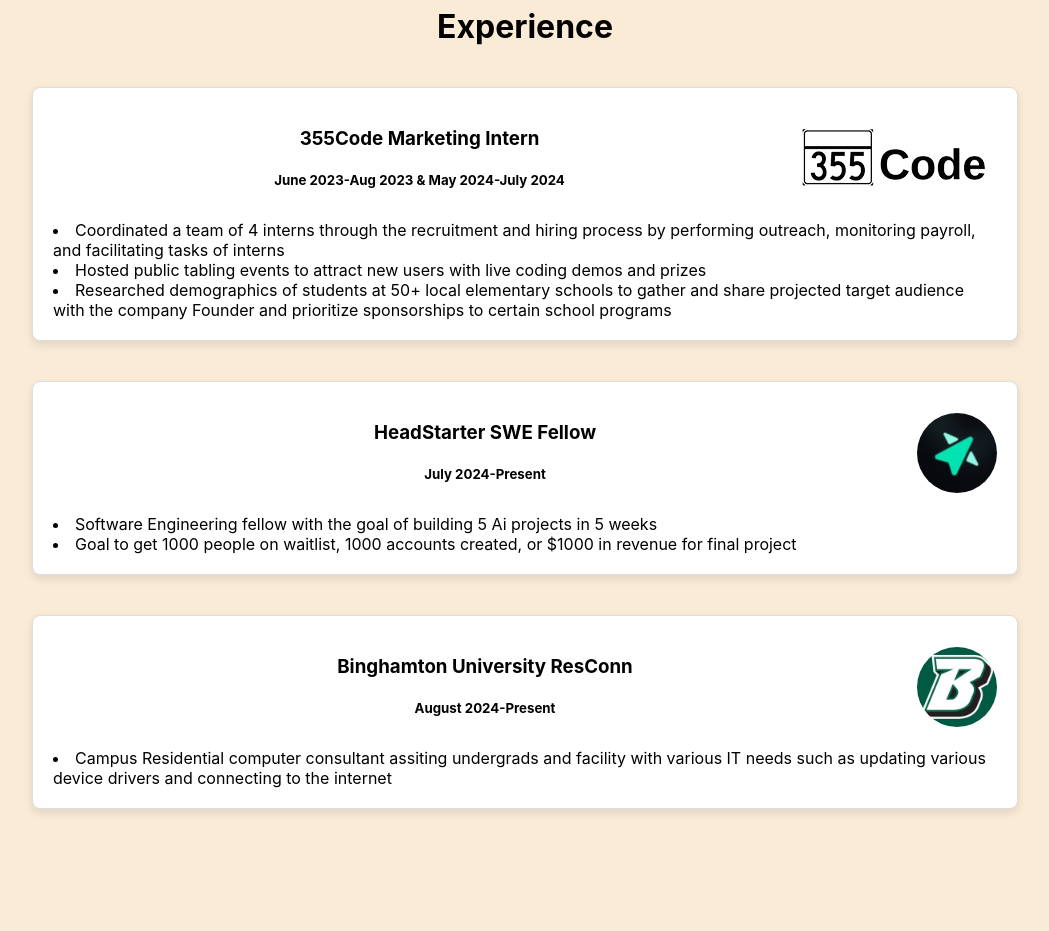
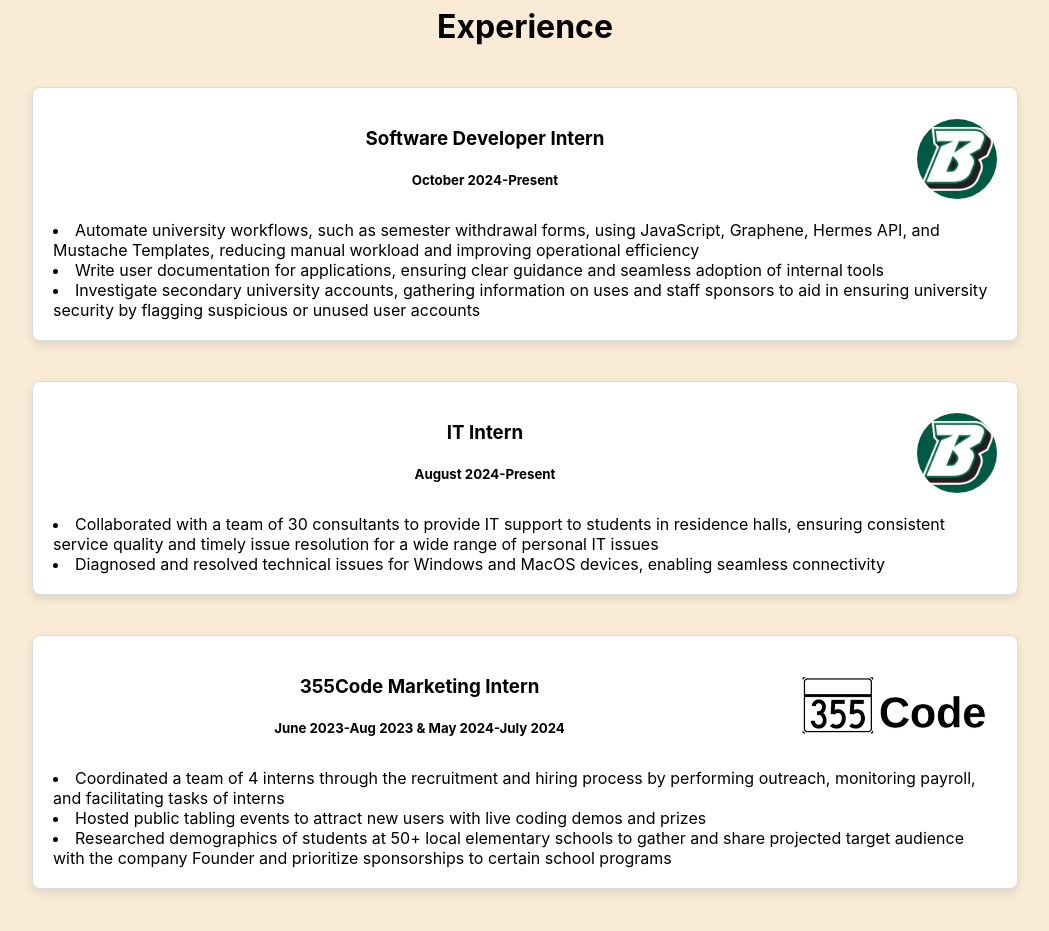
Before and after one commit to ham70/ham70.github.io, a React (Create React App) app: page / in a window 1280 px wide. Shown: the part 1420-2351 px from the top of the page, without its empty margins (115-1164 px from the left). Before the commit the page ends 2299 px from the top, so only its background shows below. Built offline with nearby package versions, Linux system fonts and the light colour scheme.

Commit message:
replace resume and partially updated expereince page

```diff
--- a/src/components/Experience.js
+++ b/src/components/Experience.js
@@ -8,6 +8,33 @@
         <div id='experience' className="experience-section">
             <h1>Experience</h1>
             <div className='exp-gallery'>
+                <div className='exp'>
+                    <div className='exp-header'>
+                        <div className='exp-title'>
+                            <h3 className='exp-name'>Software Developer Intern</h3>
+                            <h5 className='exp-date'>October 2024-Present</h5>
+                        </div>
+                        <img className='exp-image' src={bing}></img>
+                    </div>
+                    <div className='exp-description'>
+                        <li>Automate university workflows, such as semester withdrawal forms, using JavaScript, Graphene, Hermes API, and Mustache Templates, reducing manual workload and improving operational efficiency</li>
+                        <li>Write user documentation for applications, ensuring clear guidance and seamless adoption of internal tools</li>
+                        <li>Investigate secondary university accounts, gathering information on uses and staff sponsors to aid in ensuring university security by flagging suspicious or unused user accounts</li>
+                    </div>
+                </div>
+                <div className='exp'>
+                    <div className='exp-header'>
+                        <div className='exp-title'>
+                            <h3 className='exp-name'>IT Intern</h3>
+                            <h5 className='exp-date'>August 2024-Present</h5>
+                        </div>
+                        <img className='exp-image' src={bing}></img>
+                    </div>
+                    <div className='exp-description'>
+                        <li>Collaborated with a team of 30 consultants to provide IT support to students in residence halls, ensuring consistent service quality and timely issue resolution for a wide range of personal IT issues</li>
+                        <li>Diagnosed and resolved technical issues for Windows and MacOS devices, enabling seamless connectivity</li>
+                    </div>
+                </div>
                 <div className='exp'>
                     <div className='exp-header'>
                         <div className='exp-title'>
@@ -24,31 +51,6 @@
                         company Founder and prioritize sponsorships to certain school programs  </li>
                     </div>
                 </div>
-                <div className='exp'>
-                    <div className='exp-header'>
-                        <div className='exp-title'>
-                            <h3 className='exp-name'>HeadStarter SWE Fellow</h3>
-                            <h5 className='exp-date'>July 2024-Present</h5>
-                        </div>
-                        <img className='exp-image' src={headstart}></img>
-                    </div>
-                    <div className='exp-description'>
-                        <li>Software Engineering fellow with the goal of building 5 Ai projects in 5 weeks</li>
-                        <li>Goal to get 1000 people on waitlist, 1000 accounts created, or $1000 in revenue for final project</li>
-                    </div>
-                </div>
-                <div className='exp'>
-                    <div className='exp-header'>
-                        <div className='exp-title'>
-                            <h3 className='exp-name'>Binghamton University ResConn</h3>
-                            <h5 className='exp-date'>August 2024-Present</h5>
-                        </div>
-                        <img className='exp-image' src={bing}></img>
-                    </div>
-                    <div className='exp-description'>
-                        <li>Campus Residential computer consultant assiting undergrads and facility with various IT needs such as updating various device drivers and connecting to the internet</li>
-                    </div>
-                </div>
             </div>
         </div>
     )
--- a/src/components/Welcome.js
+++ b/src/components/Welcome.js
@@ -3,7 +3,7 @@
 import headshot from '../assets/head.JPG'
 import githubLogo from '../assets/github.png'
 import linkedInLogo from '../assets/linkedIn.png'
-import Resume from '../assets/MatthewHamResume.pdf'
+import Resume from '../assets/MatthewHam_Resume.pdf'
 import resumeLogo from '../assets/resume-icon-png-5.png'
 
 const Welcome = () => {
```
Also changed, not shown: 2 other files (tests, documents, lock files or other folders).
